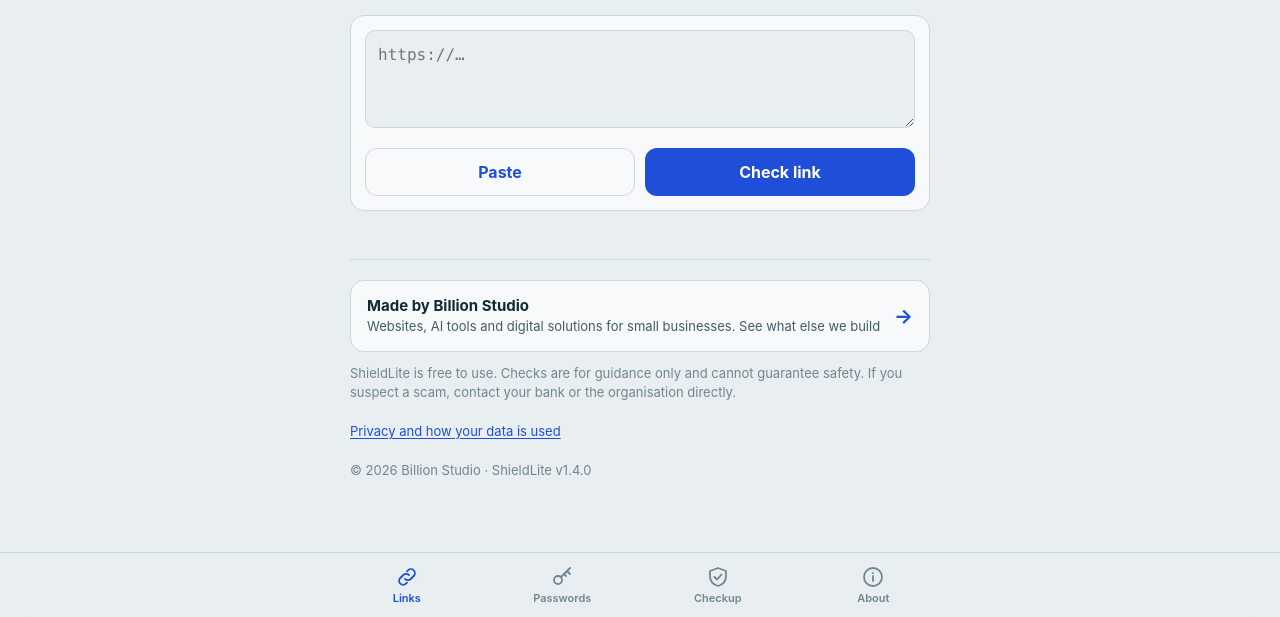
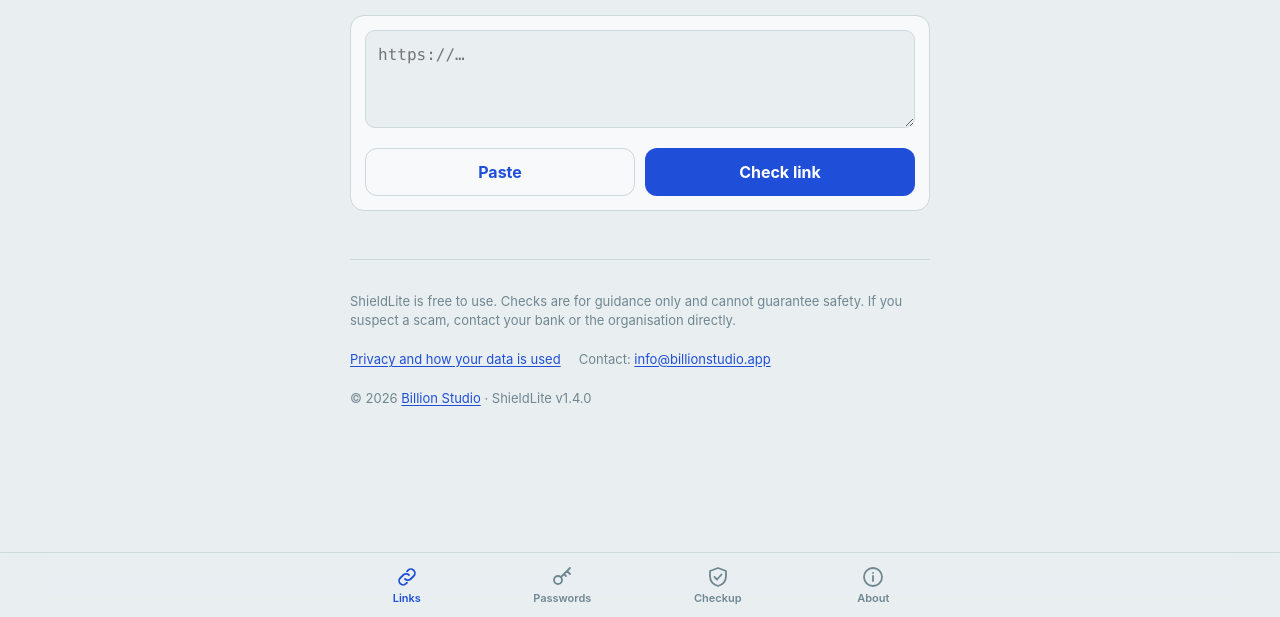
Before and after one commit to billionkmstudio/ShieldLite, a plain HTML site: page index.html in a window 1280 px wide. Shown: the part 183-800 px from the top of the page. Drawn offline with Linux system fonts and the light colour scheme.

Commit message:
Footer: drop promo card, link Billion Studio in copyright, add contact
- Billion Studio now links from the copyright line to billionstudio.co.uk
- Contact: info@billionstudio.app
- JSON-LD publisher points to billionstudio.co.uk with contact email

Co-Authored-By: Claude Opus 5.5 <noreply@anthropic.com>
Claude-Session: https://claude.ai/code/session_01YZd5mVARGCKEq49p2wH4VC

```diff
--- a/app.js
+++ b/app.js
@@ -301,10 +301,9 @@
       ab_cleared: '已清除',
       ab_ver: '版本',
 
-      ft_cta_h: '由 Billion Studio 製作',
-      ft_cta_p: '網站、AI 工具同中小企數碼方案，睇吓我哋仲做咗啲乜',
       ft_disclaimer: 'ShieldLite 免費使用，所有檢查只作參考，唔能夠保證絕對安全。遇到懷疑詐騙，請直接聯絡銀行或相關機構。',
-      ft_privacy: '私隱同資料用途'
+      ft_privacy: '私隱同資料用途',
+      ft_contact: '聯絡'
     },
 
     en: {
@@ -575,10 +574,9 @@
       ab_cleared: 'Cleared',
       ab_ver: 'Version',
 
-      ft_cta_h: 'Made by Billion Studio',
-      ft_cta_p: 'Websites, AI tools and digital solutions for small businesses. See what else we build',
       ft_disclaimer: 'ShieldLite is free to use. Checks are for guidance only and cannot guarantee safety. If you suspect a scam, contact your bank or the organisation directly.',
-      ft_privacy: 'Privacy and how your data is used'
+      ft_privacy: 'Privacy and how your data is used',
+      ft_contact: 'Contact:'
     }
   };
 
--- a/index.html
+++ b/index.html
@@ -19,7 +19,7 @@
 <meta property="og:locale:alternate" content="en_GB">
 <meta name="twitter:card" content="summary">
 <script type="application/ld+json">
-{"@context":"https://schema.org","@type":"WebApplication","name":"ShieldLite","url":"https://shieldlite.billionstudio.app/","applicationCategory":"SecurityApplication","operatingSystem":"iOS, Android, Web","offers":{"@type":"Offer","price":"0","priceCurrency":"GBP"},"inLanguage":["zh-Hant-HK","en-GB"],"publisher":{"@type":"Organization","name":"Billion Studio","url":"https://billionstudio.app/"}}
+{"@context":"https://schema.org","@type":"WebApplication","name":"ShieldLite","url":"https://shieldlite.billionstudio.app/","applicationCategory":"SecurityApplication","operatingSystem":"iOS, Android, Web","offers":{"@type":"Offer","price":"0","priceCurrency":"GBP"},"inLanguage":["zh-Hant-HK","en-GB"],"publisher":{"@type":"Organization","name":"Billion Studio","url":"https://billionstudio.co.uk/","email":"info@billionstudio.app"}}
 </script>
 <meta name="theme-color" content="#e9eef0" media="(prefers-color-scheme: light)">
 <meta name="theme-color" content="#0c171b" media="(prefers-color-scheme: dark)">
@@ -202,18 +202,12 @@
   </section>
 
   <footer class="site-foot">
-    <a class="foot-cta" id="studioLink" href="https://billionstudio.app/?utm_source=shieldlite&amp;utm_medium=referral&amp;utm_campaign=footer" target="_blank" rel="noopener">
-      <span>
-        <b data-i18n="ft_cta_h"></b>
-        <small data-i18n="ft_cta_p"></small>
-      </span>
-      <span class="foot-arrow" aria-hidden="true">→</span>
-    </a>
     <p class="foot-note" data-i18n="ft_disclaimer"></p>
     <p class="foot-links">
       <button type="button" class="linkish" data-goto="about" data-anchor="privacy" data-i18n="ft_privacy"></button>
+      <span><span data-i18n="ft_contact"></span> <a href="mailto:info@billionstudio.app">info@billionstudio.app</a></span>
     </p>
-    <p class="foot-legal">© <span id="ftYear">2026</span> Billion Studio · ShieldLite v<span class="appVer"></span></p>
+    <p class="foot-legal">© <span id="ftYear">2026</span> <a href="https://billionstudio.co.uk/?utm_source=shieldlite&amp;utm_medium=referral&amp;utm_campaign=footer" target="_blank" rel="noopener">Billion Studio</a> · ShieldLite v<span class="appVer"></span></p>
   </footer>
 
 </main>
--- a/styles.css
+++ b/styles.css
@@ -258,14 +258,7 @@ textarea, .plainfield, .field input {
 /* ---------- footer ---------- */
 .site-foot { margin-top: 48px; padding-top: 20px; border-top: 1px solid var(--line); color: var(--ink-3); font-size: 13px; line-height: 1.5; }
 .site-foot p { margin: 12px 0 0; }
-.foot-cta {
-  display: flex; align-items: center; justify-content: space-between; gap: 12px;
-  padding: 14px 16px; background: var(--paper); border: 1px solid var(--line); border-radius: 14px;
-  color: var(--ink); text-decoration: none; min-height: 48px;
-}
-.foot-cta b { display: block; font-size: 15px; }
-.foot-cta small { display: block; color: var(--ink-2); font-size: 13px; }
-.foot-arrow { color: var(--action); font-size: 20px; font-weight: 700; flex: none; }
-.foot-cta:hover .foot-arrow { transform: translateX(2px); }
+.foot-links { display: flex; flex-wrap: wrap; align-items: center; gap: 0 18px; }
+.site-foot a { color: var(--action); text-underline-offset: 2px; }
 .linkish { font: inherit; color: var(--action); background: none; border: 0; padding: 6px 0; min-height: 34px; cursor: pointer; text-decoration: underline; text-underline-offset: 2px; }
 .foot-legal { color: var(--ink-3); }
```
Also changed, not shown: 1 other file.
